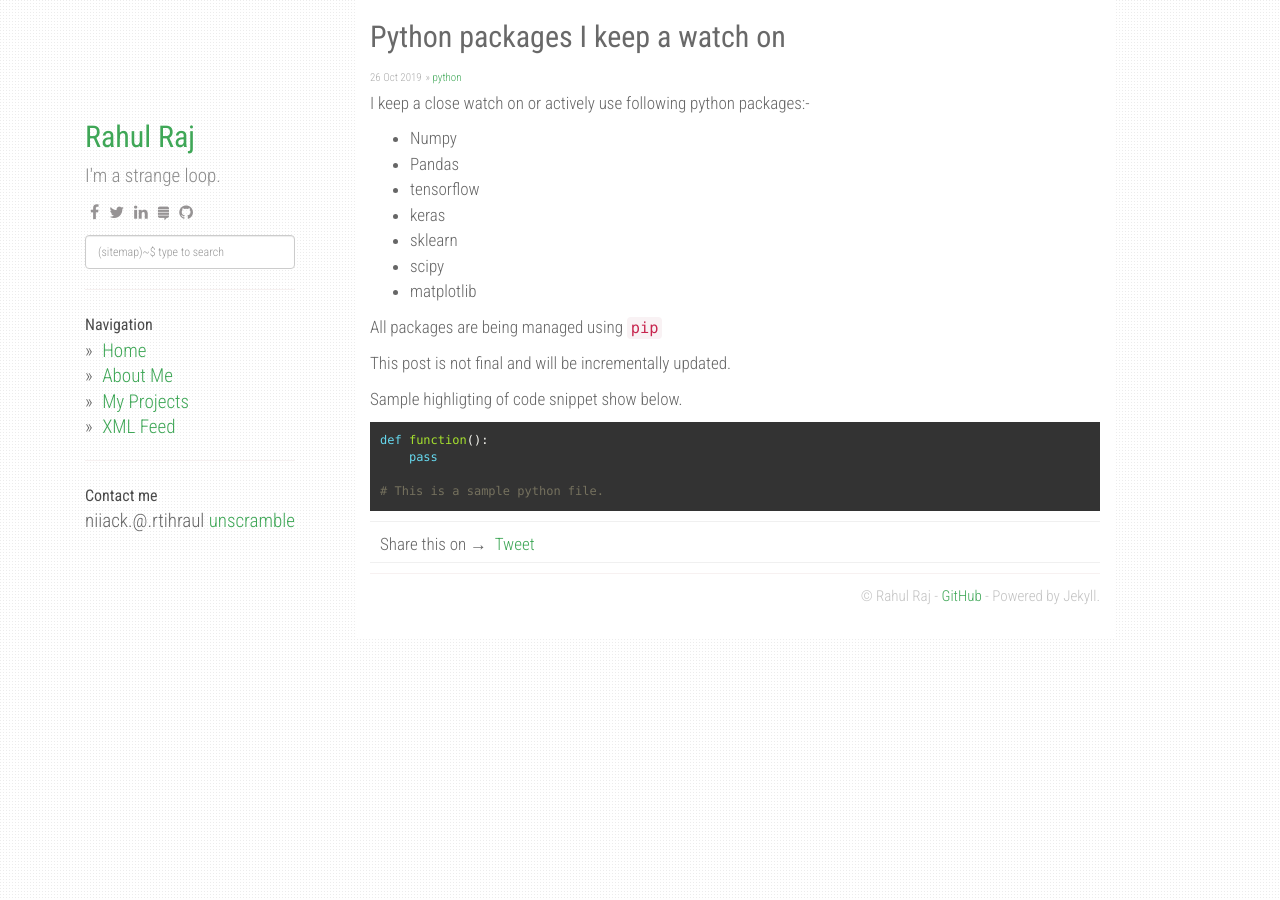
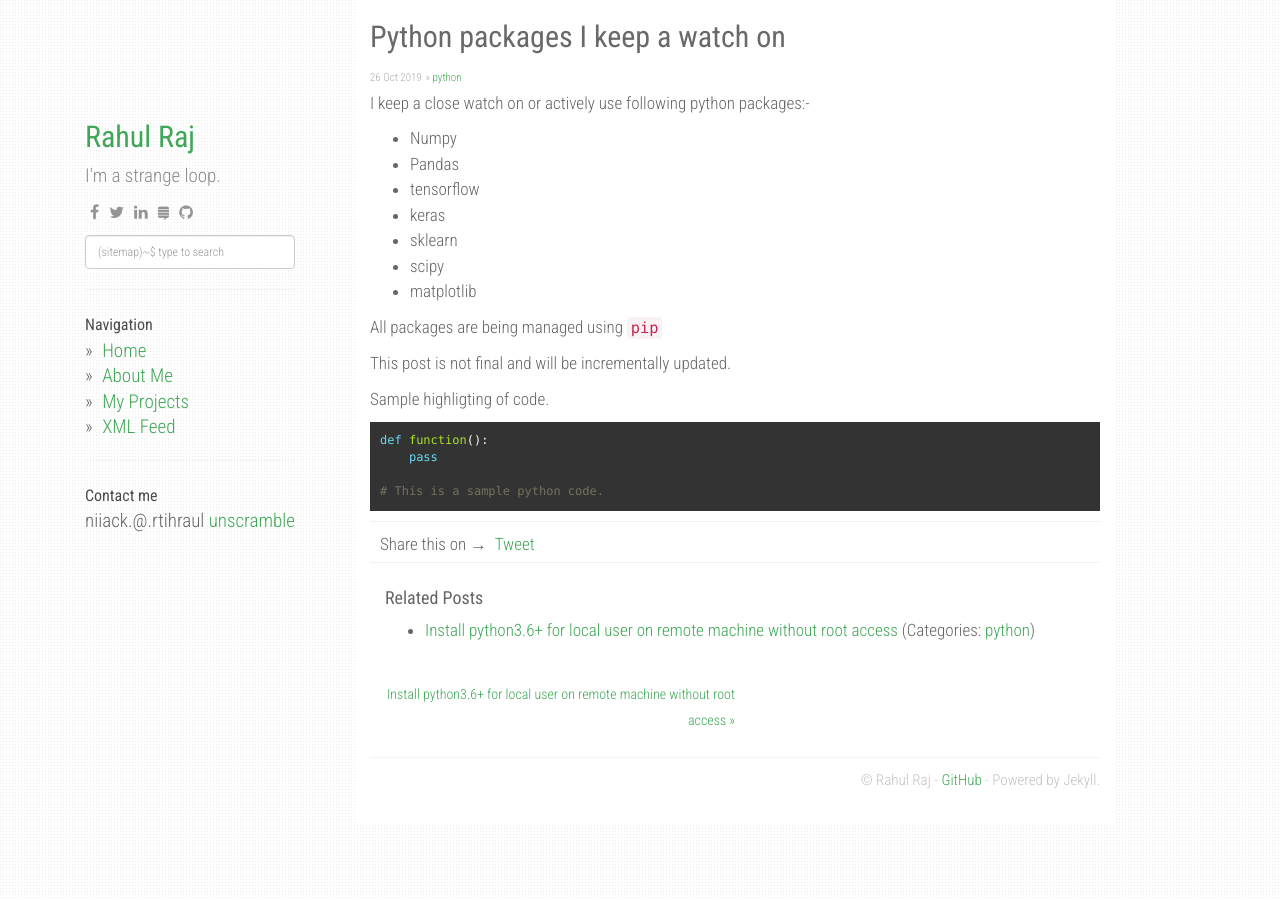
Before and after one commit to rahulrajpl/rahulrajpl.github.io.old, a Jekyll site: the page built from _posts/2019-10-26-Python.markdown, in a window 1280 px wide. Built offline with Jekyll 4.4.1, drawn with Linux system fonts in a browser that asks for light colours; nearby versions of some CDN libraries; comment, search, counter and statistics services are not loaded.

Commit message:
2nd post

```diff
--- a/_posts/2019-10-26-Python.markdown
+++ b/_posts/2019-10-26-Python.markdown
@@ -20,12 +20,12 @@
 
 This post is not final and will be incrementally updated.
 
-Sample highligting of code snippet show below.
+Sample highligting of code.
 
 {% highlight python %}
 
 def function():
     pass
 
-# This is a sample python file.
+# This is a sample python code.
 {% endhighlight %}
--- /dev/null
+++ b/_posts/2019-10-27-Install-Python copy.markdown
@@ -0,0 +1,45 @@
+---
+layout: post
+title:  "Install python3.6+ for local user on remote machine without root access"
+categories: [python]
+comments: true
+---
+
+I have recently encountered an issue where I have access to remote server, but the python version installed on it was 3.4. My application required 3.6+ and I do not have root access to install it using apt. So here are the steps I have followed: -
+
+### Installing Python 3.6 (works with any version per say)
+
+1. Get the official download link from python.org website(Example. https://www.python.org/ftp/python/3.6.9/Python-3.6.9.tgz)
+
+2. Download the python source release and get the folder readied for installation from source.
+
+{% highlight YAML %}
+$ wget https://www.python.org/ftp/python/3.6.9/Python-3.6.9.tgz
+$ tar zxfv Python-3.6.9.tgz
+$ find ~/inflated_folder/python -type d | xargs chmod 0755
+$ cd Python-3.6.9
+{% endhighlight %}
+
+3. Install from source
+{% highlight YAML %}
+$ ./configure --prefix=~/inflated_folder/python
+$ make
+$ make install
+{% endhighlight %}
+
+4. Export the path variable
+{% highlight YAML %}
+$ nano ~/.bashrc
+$ export PATH=~/inflated_folder/python/Python-3.6.9/:$PATH
+$ source ~/.bashrc
+{% endhighlight %}
+
+Now you have python3.6 installed for logged in user andcan be invoked now using command `python`
+
+### Installing py packages.
+
+The easiest way that I have followed is
+
+{% highlight YAML %}
+$ python -m pip install <package-name> --user
+{% endhighlight %}
```
